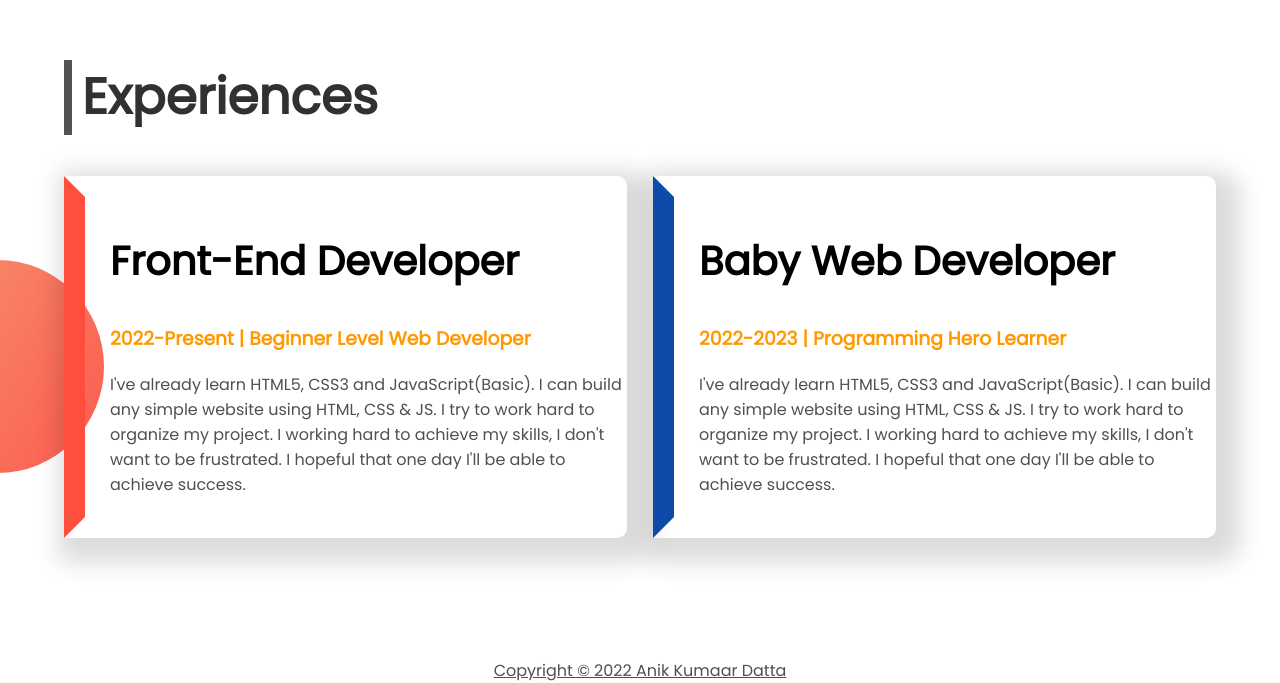
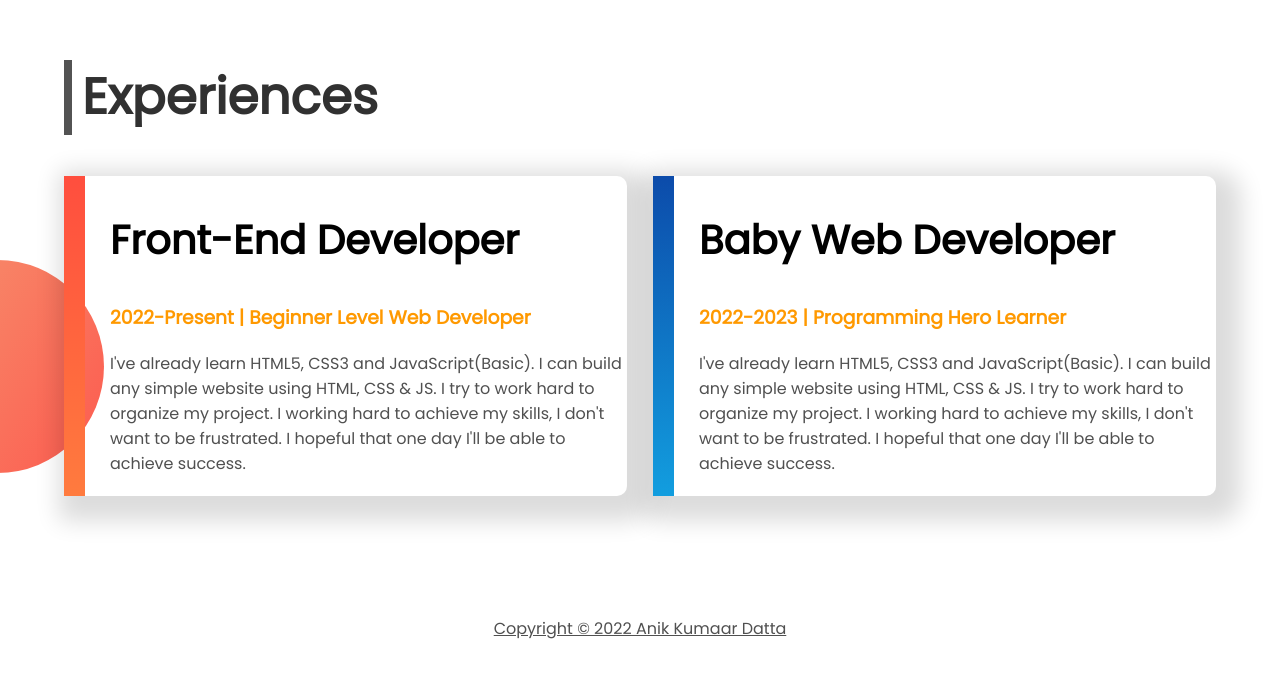
Before and after one commit to anikkumaardatta/my-first-portfolio, a plain HTML site: page index.html in a window 1280 px wide. Shown: the part 1215-1898 px from the top of the page. After the commit the page ends 1856 px from the top, so only its background shows below. Drawn offline with Linux system fonts and the light colour scheme.

Commit message:
css image bug fixed

```diff
--- a/src/css/style.css
+++ b/src/css/style.css
@@ -5,7 +5,7 @@ body{
 }
 .first_section{
 
-    background-image: url(/src/images/top-banner.png);
+    background-image: url(/my-first-portfolio/src/images/top-banner.png);
     background-repeat: no-repeat;
 }
 .flex_container{
@@ -47,13 +47,13 @@ section .section_container .margin_top{
     margin: 100px 40px;
 }
 .second_section{
-    background-image: url(/src/images/dream-bg.png);
+    background-image: url(/my-first-portfolio/src/images/dream-bg.png);
     background-repeat: no-repeat;
     background-position: right;
     margin-top: 120px;
 }
 .third_section{
-    background-image: url(/src/images/exp-bg.png);
+    background-image: url(/my-first-portfolio/src/images/exp-bg.png);
     background-repeat: no-repeat;
     background-position: 0 200px;
     margin-top: 120px;
@@ -76,14 +76,14 @@ section .section_container .margin_top{
     box-shadow: 10px 10px 23px 15px rgba(0,0,0,0.14);
 }
 .front_end_card{
-    border-top: 21px solid transparent;
-    border-bottom: 21px solid transparent;
-    border-left: 21px solid #ff4e3e;
+    border-left: 21px solid;
+    border-image: linear-gradient(#ff4e3e ,#ff7b3e);
+    border-image-slice: 1;
 }
 .baby_card{
-    border-top: 21px solid transparent;
-    border-bottom: 21px solid transparent;
-    border-left: 21px solid #0c4baa;
+    border-left: 21px solid;
+    border-image: linear-gradient(#0c4baa ,#129edf);
+    border-image-slice: 1;
     }
 .card_item h2{
     font-size: 40px;
```
